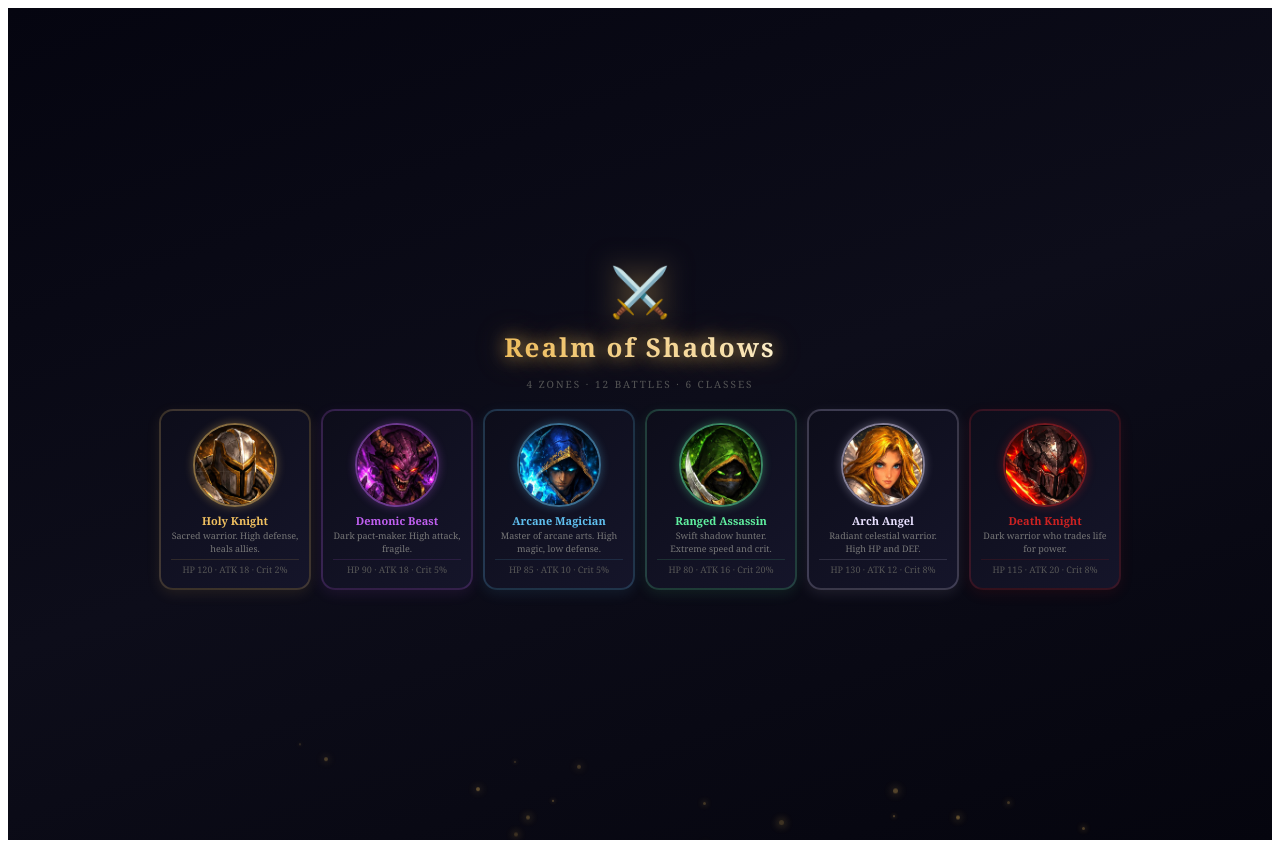
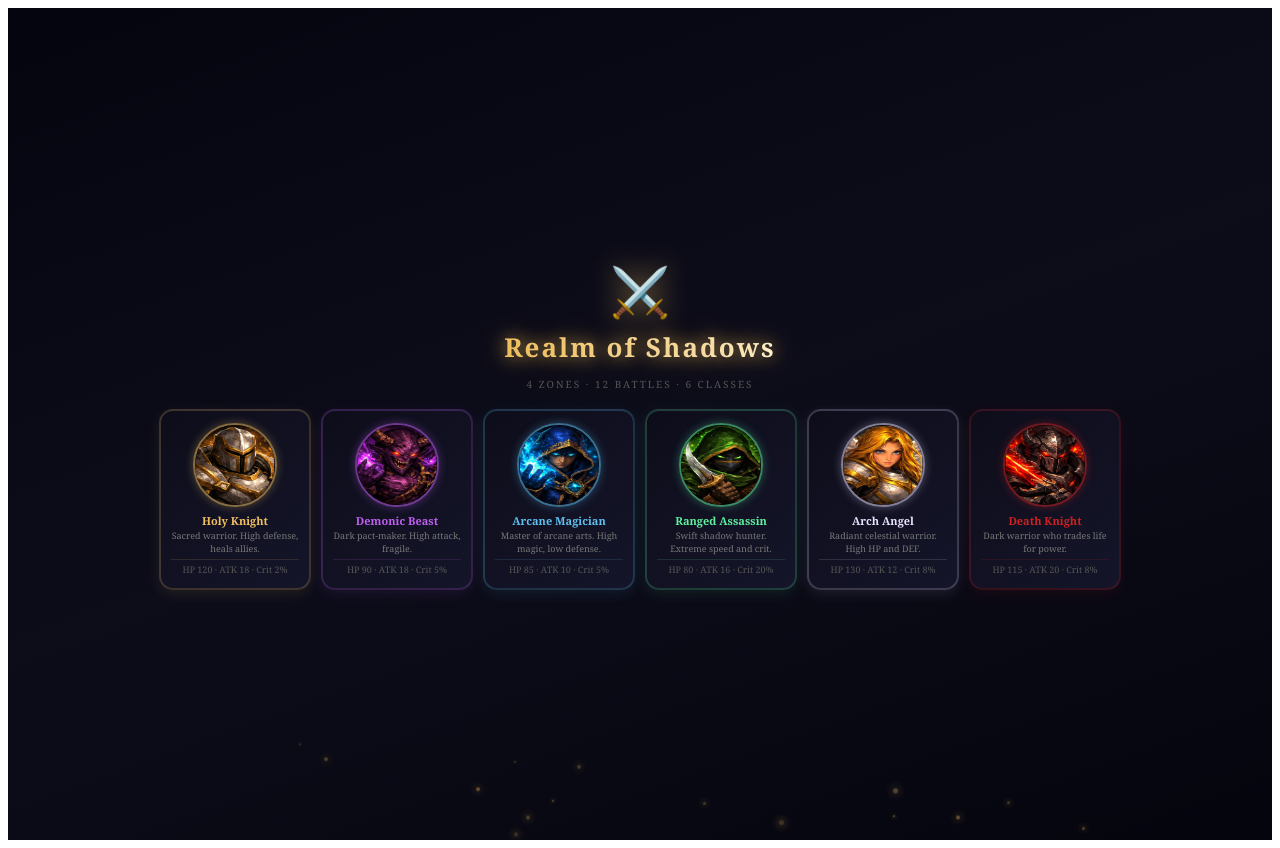
Before and after one commit to Tuxiion/realm-of-shadows, a React (Vite) app: page / in a window 1280 px wide. Built offline with nearby package versions, Linux system fonts and the light colour scheme.

Commit message:
fix the line on holy knight

```diff
--- a/src/App.jsx
+++ b/src/App.jsx
@@ -29,12 +29,12 @@ function Portrait({ sheetKey, col, row, displaySize = 56, radius = "50%", style
     if (!meta) return <div style={{ width: displaySize, height: displaySize, ...style }} />;
     const cellW = meta.w / meta.cols;
     const cellH = meta.h / meta.rows;
-    const scale = displaySize / cellW;
-    const scaledSheetW = meta.w * scale;
-    const scaledSheetH = meta.h * scale;
-    const scaledCellH = cellH * scale;
+    const scaleX = displaySize / cellW;
+    const scaleY = displaySize / cellH;
+    const scaledSheetW = meta.w * scaleX;
+    const scaledSheetH = meta.h * scaleY;
     const bpx = -(col * displaySize);
-    const bpy = -(row * scaledCellH);
+    const bpy = -(row * displaySize);
     return (
         <div style={{ width: displaySize, height: displaySize, borderRadius: radius, overflow: "hidden", flexShrink: 0, border: `2px solid ${glow}88`, boxShadow: `0 0 10px ${glow}55`, ...style }}>
             <div style={{ width: scaledSheetW, height: scaledSheetH, backgroundImage: `url(${SHEETS[sheetKey]})`, backgroundSize: `${scaledSheetW}px ${scaledSheetH}px`, backgroundPosition: `${bpx}px ${bpy}px`, backgroundRepeat: "no-repeat" }} />
```
